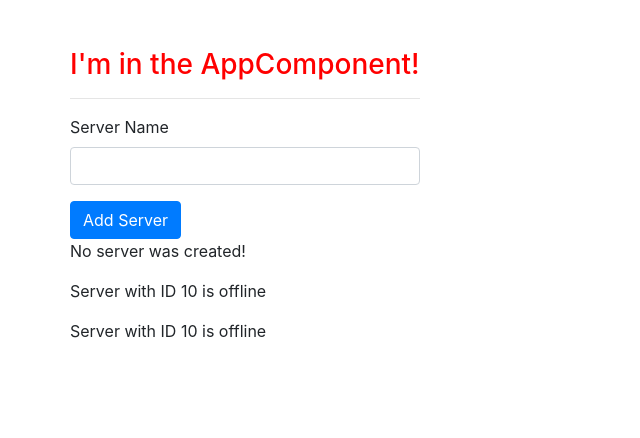
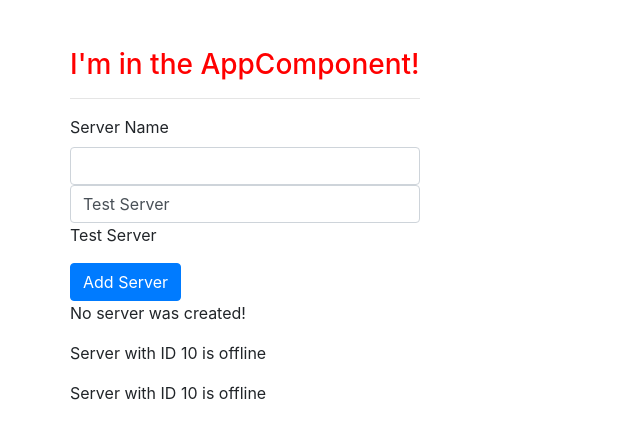
Before and after one commit to monikaando/Databinding, an Angular app: page / in a window 1280 px wide. Shown: the top 438 px of the page, without its empty margins (0-640 px from the left). Built offline with nearby package versions, Linux system fonts and the light colour scheme.

Commit message:
two-way binding

```diff
--- a/src/app/app.module.ts
+++ b/src/app/app.module.ts
@@ -3,6 +3,7 @@
 import { AppComponent } from './app.component';
 import { ServerComponent } from './server/server.component';
 import { ServersComponent } from './servers/servers.component';
+import { FormsModule } from '@angular/forms';
 
 
 @NgModule({
@@ -12,7 +13,8 @@
     ServersComponent
   ],
   imports: [
-    BrowserModule
+    BrowserModule,
+    FormsModule
   ],
   providers: [],
   bootstrap: [AppComponent]
--- a/src/app/servers/servers.component.html
+++ b/src/app/servers/servers.component.html
@@ -1,8 +1,18 @@
 <label>Server Name</label>
+<!-- event binding -->
 <input
 type="text"
 class="form-control"
-(input)="onUpdateServerName($event)">
+(input)="onUpdateServerName($event)"
+>
+
+<!-- two ways binding -->
+
+<input
+type="text"
+class="form-control"
+[(ngModel)]="serverName"
+>
 <p>{{ serverName }}</p>
 <button  class="btn btn-primary" [disabled]="!allowNewServer" (click)="onCreateServer()">Add Server</button>
 <!-- <p [innerText]="allowNewServer"></p> -->
--- a/src/app/servers/servers.component.ts
+++ b/src/app/servers/servers.component.ts
@@ -13,7 +13,7 @@
 export class ServersComponent implements OnInit {
   allowNewServer = false;
   serverCreationStatus = "No server was created!";
-  serverName = "";
+  serverName = "Test Server";
   constructor() {
     setTimeout(() => {
       this.allowNewServer = true;
```
